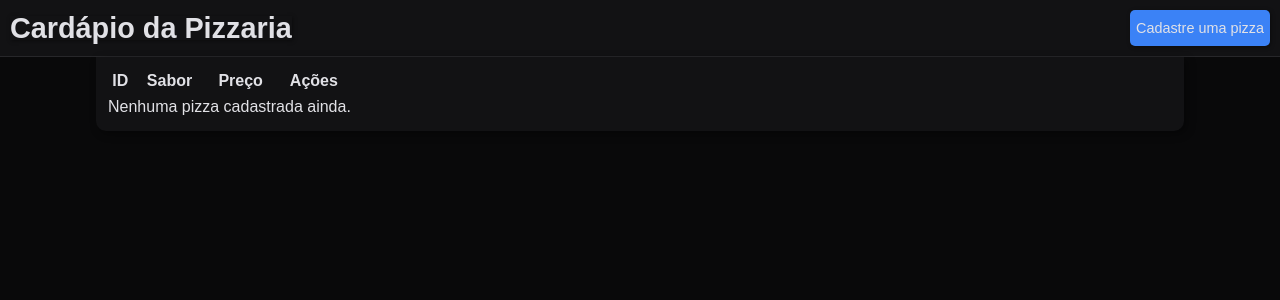
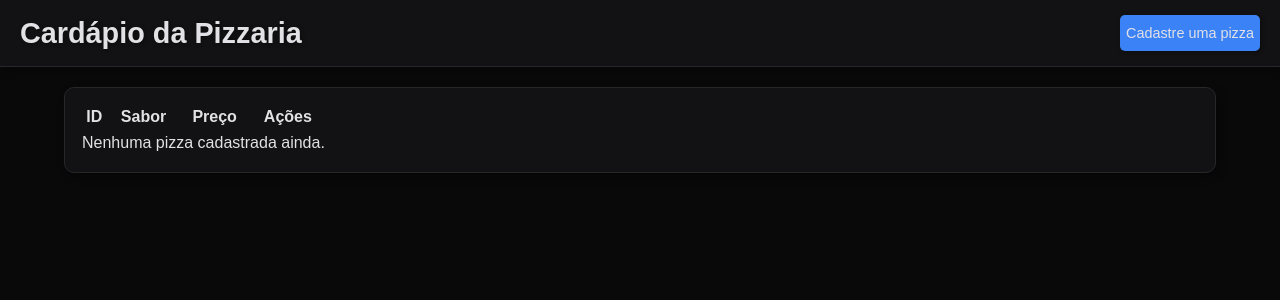
Before and after one commit to GabrielCarvalhoSouza/crud-php, a PHP site: page / in a window 1280 px wide. Shown: the top 300 px of the page. Run offline with PHP 8.4, Linux system fonts and the light colour scheme; data that the repository does not hold is empty; some libraries are stand-ins or nearby versions.

Commit message:
more css

```diff
--- a/src/styles/style.css
+++ b/src/styles/style.css
@@ -30,17 +30,22 @@ body {
 
 header {
   display: flex;
+  flex-wrap: wrap;
   justify-content: space-between;
   align-items: center;
-  padding: 10px;
+  position: sticky;
+  top: 0;
+  z-index: 1;
+  padding: 15px 20px;
   background-color: var(--bg-surface);
   border-bottom: 1px solid var(--color-border);
+  box-shadow: 3px 3px 8px rgba(0, 0, 0, 0.4);
 }
 
 header h1 {
   color: var(--text-primary);
   font-size: 1.8em;
-  box-shadow: 1px 1px 4px rgba(0, 0, 0, 0.4);
+  text-shadow: 1px 1px 4px rgba(0, 0, 0, 0.4);
 }
 
 header nav {
@@ -51,6 +56,8 @@ header nav a {
   text-decoration: none;
   font-size: 0.9em;
   padding: 6px;
+  min-width: 140px;
+  text-align: center;
   border-radius: 5px;
   box-shadow: 1px 1px 4px rgba(0, 0, 0, 0.4);
   color: var(--text-primary);
@@ -64,13 +71,15 @@ header nav a:hover {
 
 main {
   display: grid;
-  grid-template-columns: 1fr 85vw 1fr;
+  grid-template-columns: 1fr 90vw 1fr;
 }
 
 .item {
   grid-column: 2;
   background-color: var(--bg-surface);
-  padding: 10px;
-  border-radius: 0px 0px 10px 10px;
+  padding: 15px;
+  margin-top: 20px;
+  border: 1px solid var(--color-border);
+  border-radius: 10px;
   box-shadow: 3px 3px 8px rgba(0, 0, 0, 0.4);
 }
```
